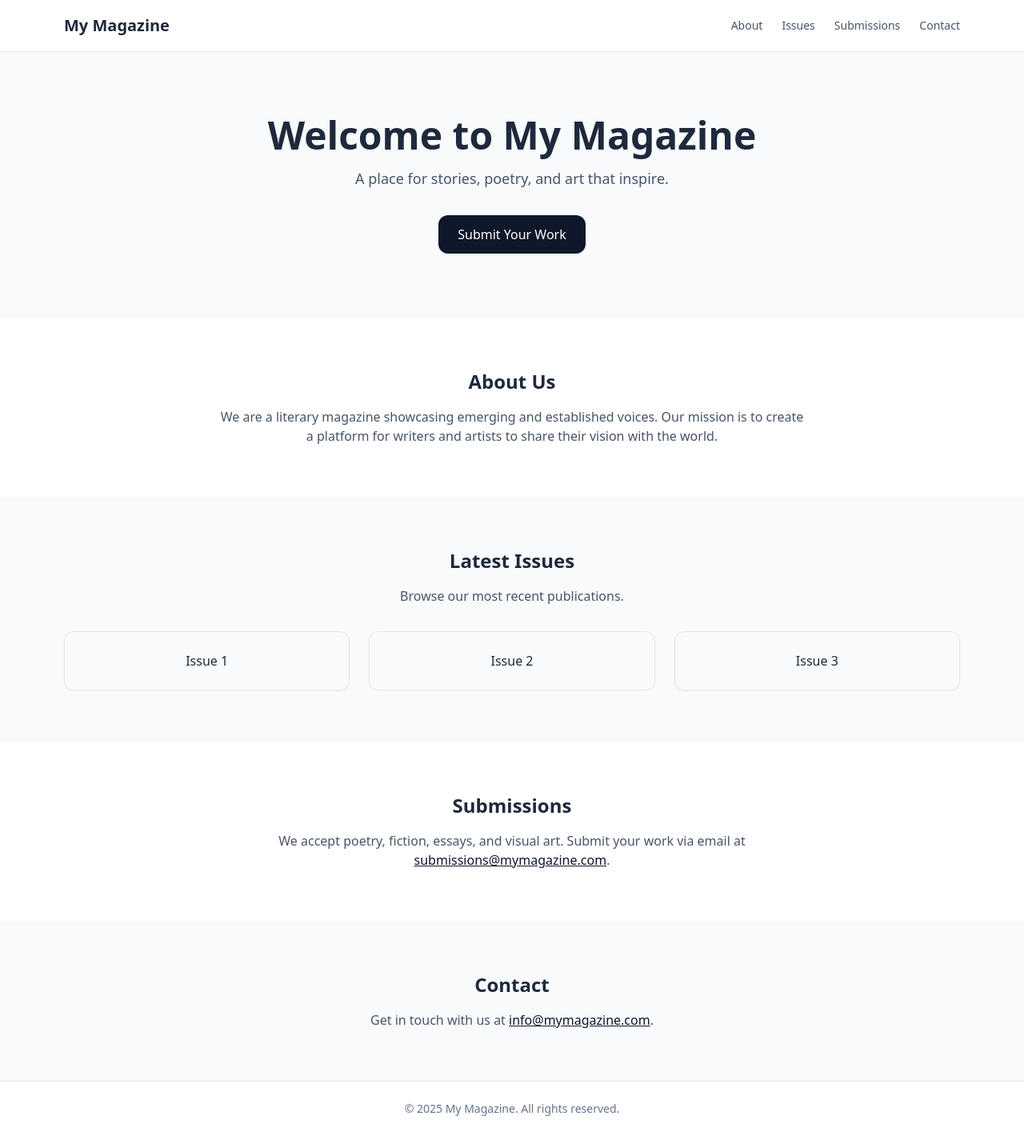
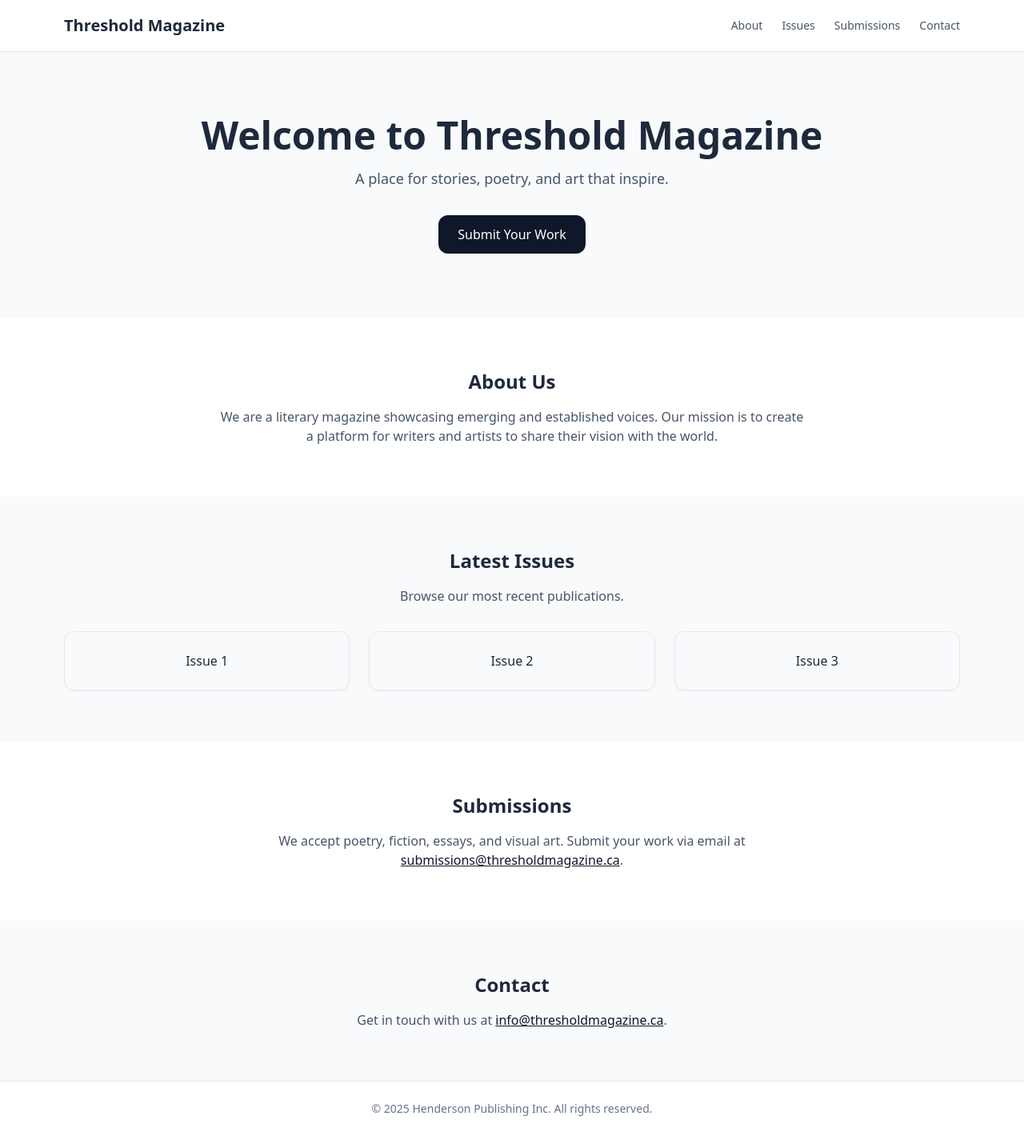
Before and after one commit to sleepymcsleeps/mag-site, a plain HTML site: page index.html in a window 1280 px wide. Shown: the whole page at 80% size. Drawn offline with nearby package versions, Linux system fonts and the light colour scheme.

Commit message:
Update index.html

```diff
--- a/index.html
+++ b/index.html
@@ -3,7 +3,7 @@
 <head>
   <meta charset="utf-8" />
   <meta name="viewport" content="width=device-width, initial-scale=1" />
-  <title>My Magazine</title>
+  <title>Threshold Magazine</title>
   <meta name="description" content="A clean starter site for your magazine." />
   <script src="https://cdn.tailwindcss.com"></script>
 </head>
@@ -11,7 +11,7 @@
   <!-- Header -->
   <header class="sticky top-0 bg-white border-b border-slate-200">
     <div class="max-w-6xl mx-auto px-4 flex items-center justify-between h-16">
-      <a href="#home" class="text-xl font-bold">My Magazine</a>
+      <a href="#home" class="text-xl font-bold">Threshold Magazine</a>
       <nav class="hidden md:flex gap-6 text-sm">
         <a href="#about" class="hover:text-slate-900 text-slate-600">About</a>
         <a href="#issues" class="hover:text-slate-900 text-slate-600">Issues</a>
@@ -24,7 +24,7 @@
   <!-- Hero -->
   <section id="home" class="py-20 bg-slate-50">
     <div class="max-w-6xl mx-auto px-4 text-center">
-      <h1 class="text-4xl md:text-5xl font-extrabold">Welcome to My Magazine</h1>
+      <h1 class="text-4xl md:text-5xl font-extrabold">Welcome to Threshold Magazine</h1>
       <p class="mt-4 text-lg text-slate-600">A place for stories, poetry, and art that inspire.</p>
       <a href="#submissions" class="mt-8 inline-block px-6 py-3 bg-slate-900 text-white rounded-xl hover:bg-slate-800">Submit Your Work</a>
     </div>
@@ -55,7 +55,7 @@
   <section id="submissions" class="py-16">
     <div class="max-w-3xl mx-auto px-4 text-center">
       <h2 class="text-2xl font-bold">Submissions</h2>
-      <p class="mt-4 text-slate-600">We accept poetry, fiction, essays, and visual art. Submit your work via email at <a href="mailto:submissions@mymagazine.com" class="text-slate-900 underline">submissions@mymagazine.com</a>.</p>
+      <p class="mt-4 text-slate-600">We accept poetry, fiction, essays, and visual art. Submit your work via email at <a href="mailto:submissions@thresholdmagazine.ca" class="text-slate-900 underline">submissions@thresholdmagazine.ca</a>.</p>
     </div>
   </section>
 
@@ -63,13 +63,13 @@
   <section id="contact" class="py-16 bg-slate-50">
     <div class="max-w-3xl mx-auto px-4 text-center">
       <h2 class="text-2xl font-bold">Contact</h2>
-      <p class="mt-4 text-slate-600">Get in touch with us at <a href="mailto:info@mymagazine.com" class="text-slate-900 underline">info@mymagazine.com</a>.</p>
+      <p class="mt-4 text-slate-600">Get in touch with us at <a href="mailto:info@thresholdmagazine.ca" class="text-slate-900 underline">info@thresholdmagazine.ca</a>.</p>
     </div>
   </section>
 
   <!-- Footer -->
   <footer class="py-6 border-t border-slate-200 text-center text-sm text-slate-500">
-    © 2025 My Magazine. All rights reserved.
+    © 2025 Henderson Publishing Inc. All rights reserved.
   </footer>
 </body>
 </html>
```
